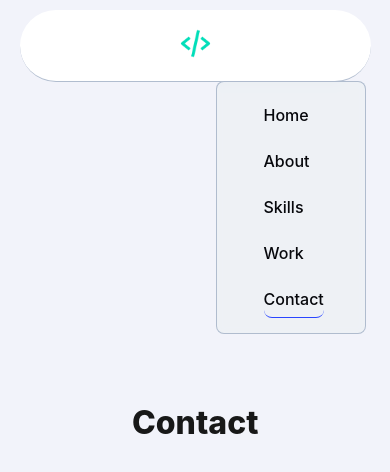
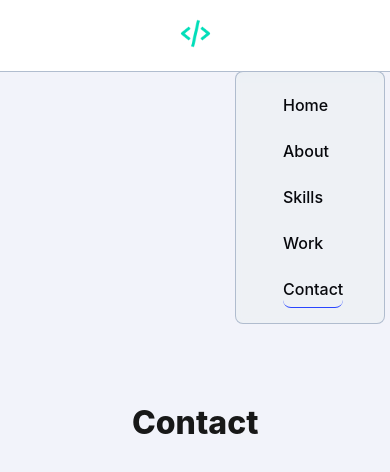
Before and after one commit to jealife/My-portfolio, a React (Create React App) app: page /Contact in a window 390 px wide. Shown: the top 472 px of the page. Built offline with nearby package versions, Linux system fonts and the light colour scheme.

Commit message:
Changes to be committed: 	modified:   src/Asset/Style/Navigation.css

```diff
--- a/src/Asset/Style/Navigation.css
+++ b/src/Asset/Style/Navigation.css
@@ -68,6 +68,9 @@ nav{
 }
 @media (max-width: 991.98px){
     nav{
-        width: 90%;
+        width: 100%;
+        border-radius: 0px;
+        top: 0;
+
     }
 }
```
